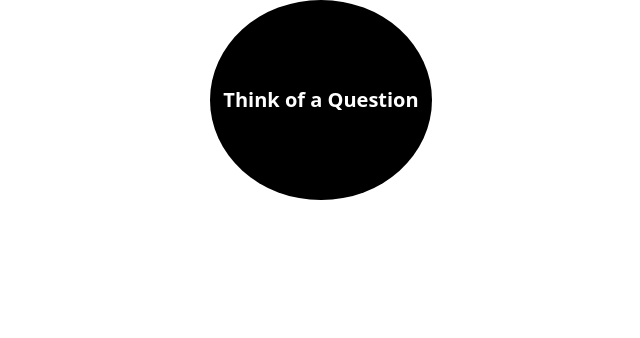
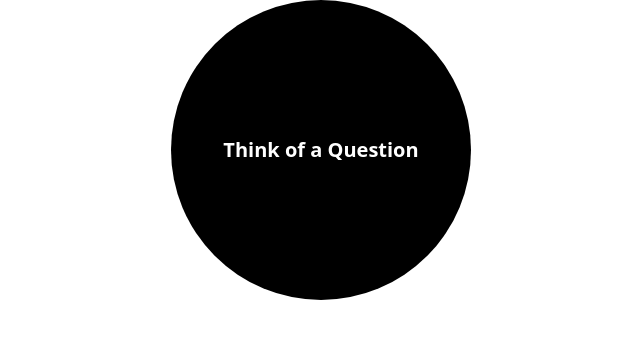
Before and after one commit to AnyaAven/react-eight-ball, a React (Vite) app: page / in a window 1280 px wide. Shown: the top 338 px of the page, without its empty margins (319-959 px from the left). Built offline with nearby package versions, Linux system fonts and the light colour scheme.

Commit message:
finished styel and fixed bug where didn't update msg

```diff
--- a/src/EightBall.jsx
+++ b/src/EightBall.jsx
@@ -16,17 +16,22 @@ function EightBall({ answers }) {
   const [msg, setMsg] = useState("Think of a Question");
   const [color, setColor] = useState("black");
 
-  const randomMsgColor = sample(answers);
-  console.log(answers);
+  console.log("MESSAGE", msg);
+  console.log("COLOR", color);
 
   function handleClick(evt) {
+    console.log("HANDLE CLICK - I AM RUNNING");
+    const randomMsgColor = sample(answers);
     setMsg(randomMsgColor.msg);
     setColor(randomMsgColor.color);
   }
 
   const stylesEightBall = {
     backgroundColor: color,
-    height: "200px",
+    maxHeight: "300px",
+    height: "300px",
+    maxWidth: "300px",
+    width: "300px",
   };
 
   const stylesText = {
```
